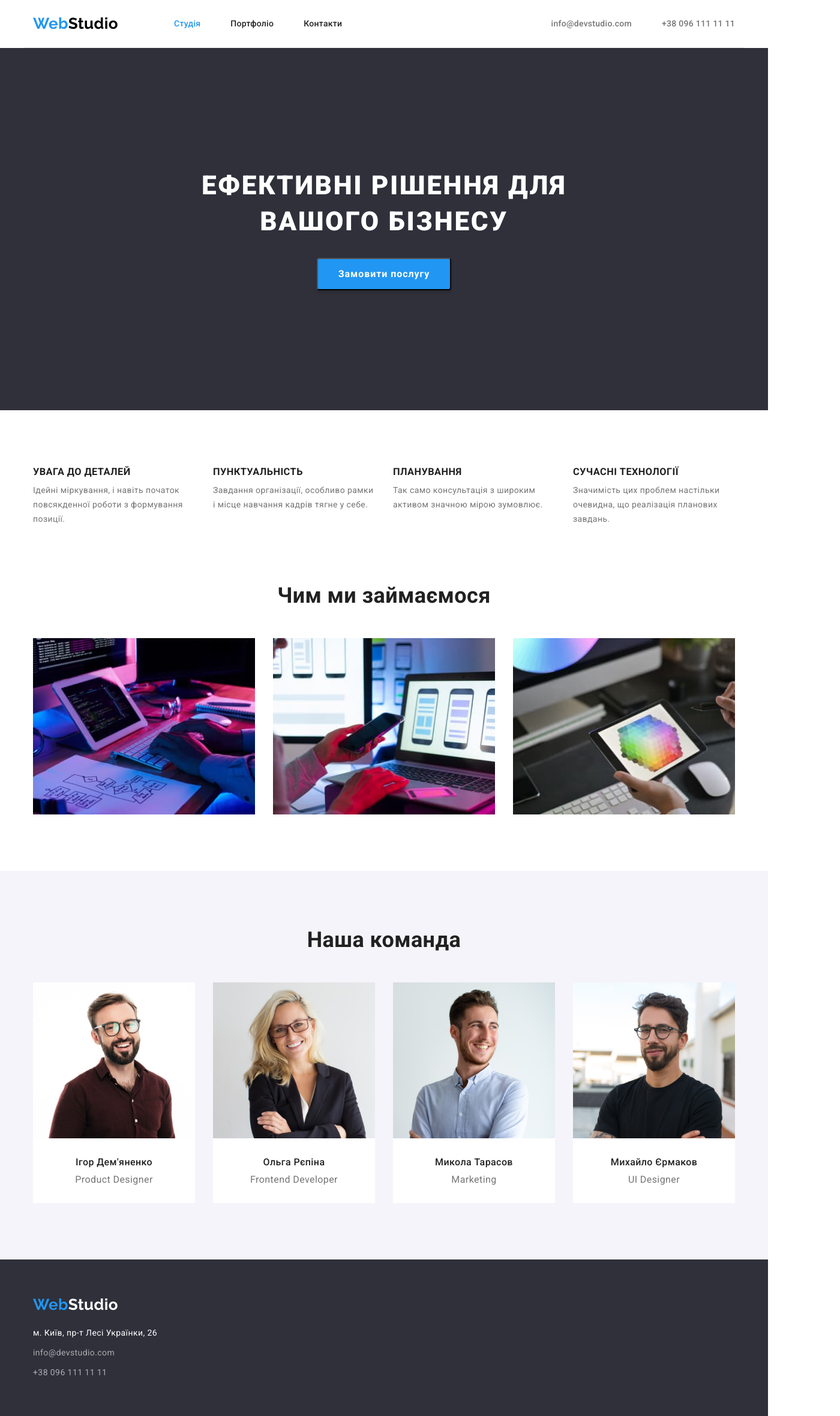
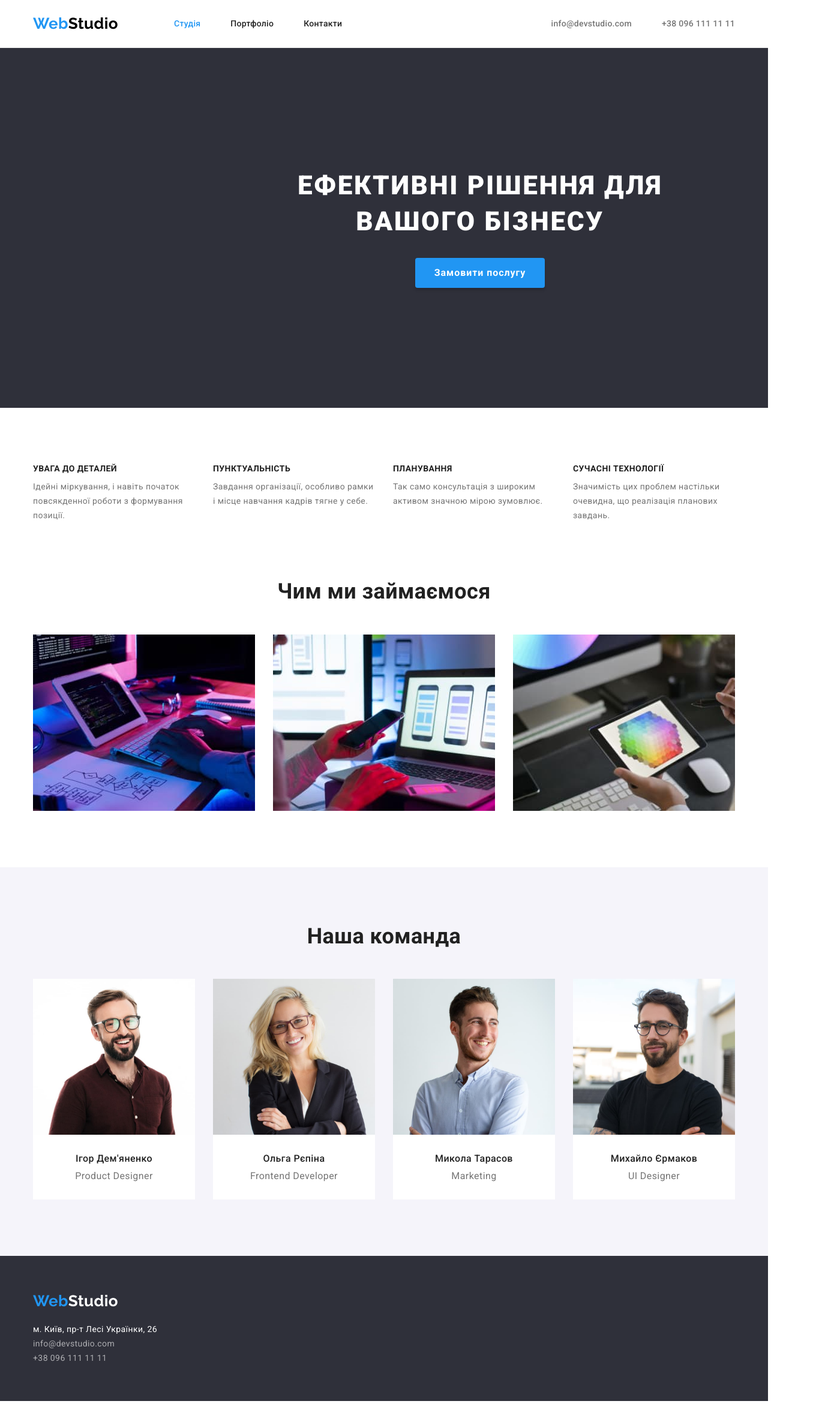
Before and after one commit to SergeyShturma/goit-markup-hw-03, a plain HTML site: page index.html in a window 1280 px wide. Shown: the whole page at 60% size, 1400 px wide, since content can reach past the window. After the commit the page ends 2336 px from the top, so only its background shows below. Drawn offline with nearby package versions, Linux system fonts and the light colour scheme.

Commit message:
исправления

```diff
--- a/css/styles.css
+++ b/css/styles.css
@@ -16,6 +16,14 @@
   --section-padding-bottom: 94px;
   --column-gap: 30px;
   --row-gap: 30px;
+}
+
+body {
+  font-family: var(--primary-font);
+  color: var(--primary-text-color);
+  background-color: var(--primary-bgc);
+  font-size: 14px;
+  letter-spacing: 0.03em;
 }
 
 h1,
@@ -46,54 +54,51 @@ img {
   height: auto;
 }
 
-button {
-  cursor: pointer;
+address {
+  font-style: normal;
 }
 
-body {
-  font-family: var(--primary-font);
-  color: var(--primary-text-color);
-  background-color: var(--primary-bgc);
-  font-size: 14px;
-  letter-spacing: 0.03em;
+button {
+  display: block;
+  margin: 0 auto;
+  cursor: pointer;
+  border: none;
+  border-radius: 4px;
 }
 
 .container {
   width: 1200px;
-  padding-left: 15px;
-  padding-right: 15px;
-  margin-left: auto;
-  margin-right: auto;
+  padding: 0 15px;
+  margin: 0 auto;
 }
 
 .section {
   padding-top: var(--section-padding-top);
+  padding-bottom: var(--section-padding-bottom);
+}
+
+.page-header {
+  border-bottom: 1px solid #ececec;
 }
 
 .main-nav {
   display: flex;
   align-items: center;
-  border-bottom: 1px solid #ececec;
 }
 
 .logo-web {
+  color: var(--accent-color);
+}
+
+.header-logo-studio {
+  color: var(--studio-header-color);
+}
+
+.logo {
   font-family: var(--secondary-font);
   font-weight: 700;
   font-size: 26px;
   line-height: 1.19;
-  color: var(--accent-color);
-}
-
-.header-logo-studio,
-.footer-logo-studio {
-  font-family: var(--secondary-font);
-  font-weight: 700;
-  font-size: 26px;
-  line-height: 1.19;
-  color: var(--studio-header-color);
-}
-
-.logo {
   padding-top: 24px;
   padding-bottom: 24px;
   margin-right: 93px;
@@ -152,6 +157,7 @@ nav {
 
 .hero {
   text-align: center;
+  padding: 200px;
   background-color: var(--secondary-bgc);
 }
 
@@ -166,7 +172,6 @@ nav {
   width: 696px;
   margin-left: auto;
   margin-right: auto;
-  padding-top: 200px;
   margin-bottom: 30px;
 
   color: var(--primary-text-color-dark);
@@ -178,11 +183,9 @@ nav {
   font-size: 16px;
   line-height: 1.88;
   letter-spacing: 0.06em;
-  width: 224px;
+  min-width: 216px;
   box-shadow: 0px 4px 4px rgba(0, 0, 0, 0.15);
-  border-radius: 4px;
 
-  margin-bottom: 200px;
   padding: 10px 32px;
   color: var(--primary-text-color-dark);
   background-color: var(--accent-color);
@@ -206,6 +209,10 @@ nav {
   margin: -1px;
 }
 
+.features {
+  padding-bottom: 0;
+}
+
 .features-list {
   display: flex;
   flex-wrap: wrap;
@@ -217,6 +224,7 @@ nav {
 }
 
 .features-list .title {
+  font-size: 14px;
   font-weight: 700;
   line-height: 1.14;
   text-transform: uppercase;
@@ -228,11 +236,11 @@ nav {
   color: var(--secondary-text-color);
 }
 
-.work-title,
-.team-title {
+.work-title {
   font-weight: 700;
   font-size: 36px;
   line-height: 1.17;
+
   margin-bottom: 50px;
   text-align: center;
 }
@@ -241,18 +249,26 @@ nav {
   display: flex;
   flex-wrap: wrap;
   column-gap: var(--column-gap);
-  padding-bottom: var(--section-padding-bottom);
 }
 
 .team {
+  padding-top: 0;
   background-color: var(--secondary-bgc-dark);
+}
+
+.team-title {
+  font-weight: 700;
+  font-size: 36px;
+  line-height: 1.17;
+  padding-top: var(--section-padding-top);
+  margin-bottom: 50px;
+  text-align: center;
 }
 
 .team-list {
   display: flex;
   justify-content: center;
   column-gap: var(--column-gap);
-  padding-bottom: var(--section-padding-bottom);
 }
 
 .team-list .name {
@@ -290,7 +306,14 @@ nav {
   background-color: var(--secondary-bgc);
 }
 
-.address > li:first-child {
+.logo-footer {
+  font-family: var(--secondary-font);
+  font-weight: 700;
+  font-size: 26px;
+  line-height: 1.19;
+}
+
+.address {
   margin-top: 20px;
 }
 
@@ -299,7 +322,6 @@ nav {
 }
 
 .address-link {
-  font-style: normal;
   line-height: 1.71;
   color: var(--primary-text-color-dark);
 }
@@ -310,19 +332,15 @@ nav {
 }
 
 .contact-link {
-  font-style: normal;
   line-height: 1.71;
   color: var(--contact-footer-color);
 }
 
 .btn-nav {
-  font-family: inherit;
   font-weight: 500;
   font-size: 16px;
   line-height: 1.63;
   letter-spacing: 0.03em;
-  border: 0;
-  border-radius: 4px;
 
   padding: 6px 22px;
   color: var(--primary-text-color);
--- a/index.html
+++ b/index.html
@@ -18,7 +18,7 @@
     <link rel="stylesheet" href="./css/styles.css" />
   </head>
   <body>
-    <header>
+    <header class="page-header">
       <div class="container main-nav">
         <nav>
           <a class="logo link" href="./index.html"
@@ -46,7 +46,7 @@
     </header>
     <main>
       <section class="hero">
-        <div class="container hero">
+        <div class="container">
           <h1 class="hero-title">Ефективні рішення для вашого бізнесу</h1>
           <button class="btn" type="button">Замовити послугу</button>
         </div>
@@ -164,11 +164,11 @@
     </main>
     <footer class="footer">
       <div class="container">
-        <a class="logo link" href="./index.html"
+        <a class="logo-footer link" href="./index.html"
           ><span class="logo-web">Web</span><span class="footer-logo-studio">Studio</span></a
         >
-        <address>
-          <ul class="address list">
+        <address class="address">
+          <ul class="list">
             <li>
               <a
                 class="address-link link"
```
Also changed, not shown: portfolio.html (+6 -6 lines).
